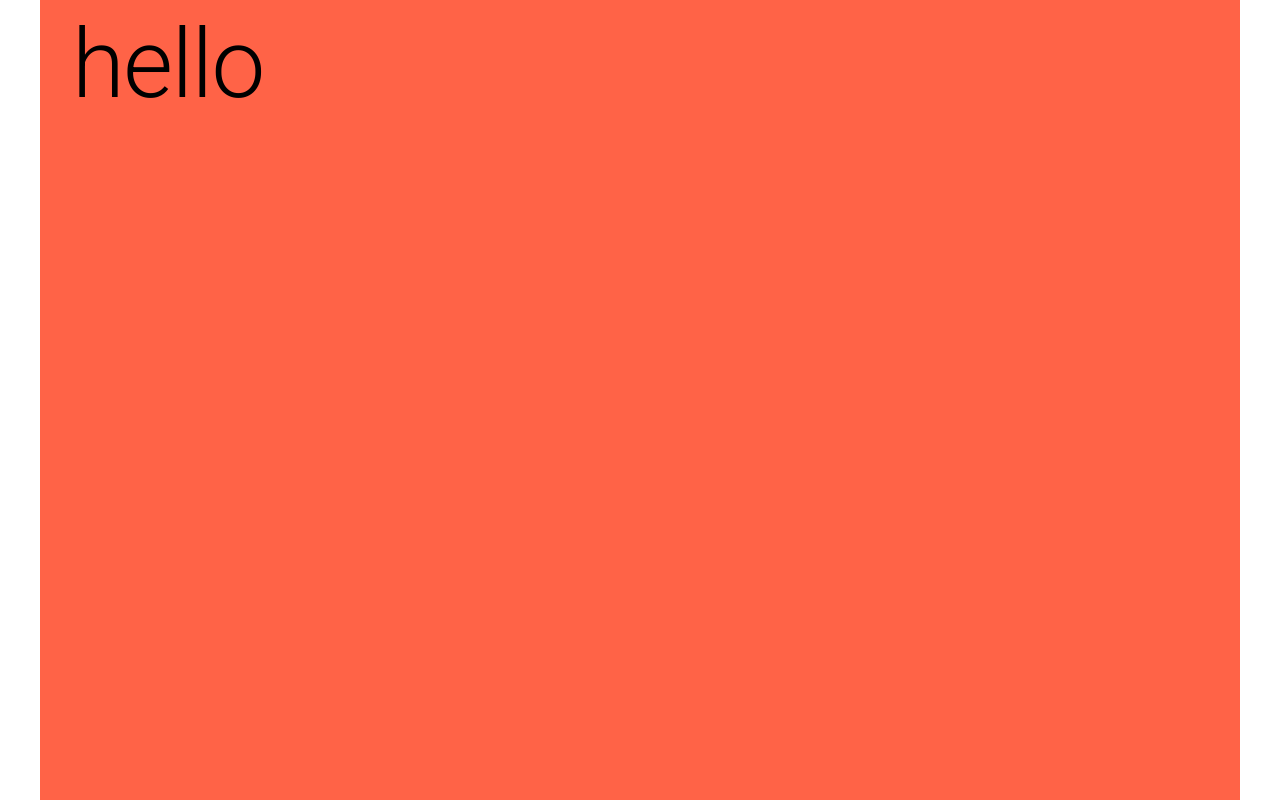
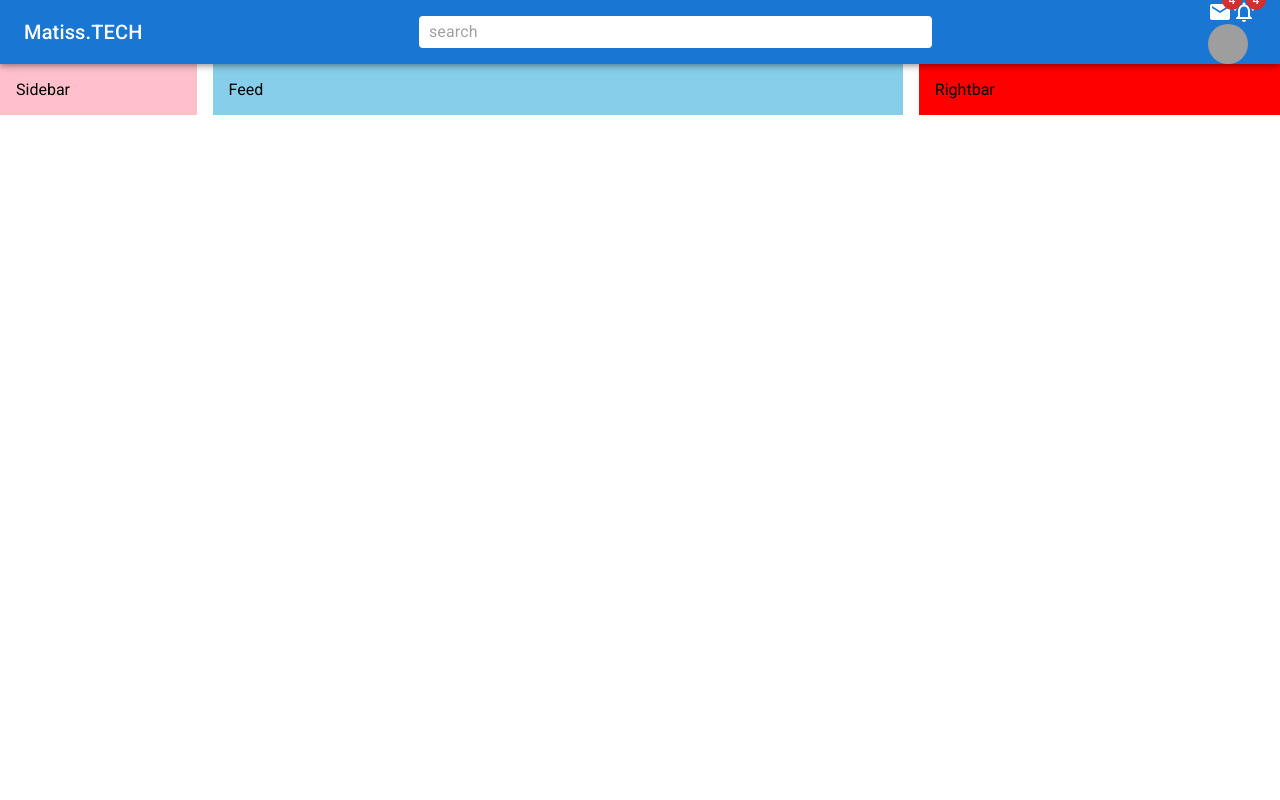
Before and after one commit to Matiss1337/Material-UI-app, a React (Vite) app: page / in a window 1280 px wide. Built offline with nearby package versions, Linux system fonts and the light colour scheme; grey boxes are pictures that could not be loaded.

Commit message:
navbar done

```diff
--- a/index.html
+++ b/index.html
@@ -4,8 +4,14 @@
     <meta charset="UTF-8" />
     <link rel="icon" type="image/svg+xml" href="/vite.svg" />
     <meta name="viewport" content="width=device-width, initial-scale=1.0" />
-    <title>Vite + React</title>
+    <title>Material Ui App</title>
     <link rel="stylesheet" href="https://fonts.googleapis.com/css?family=Roboto:300,400,500,700&display=swap" />
+  <style>
+    *{
+      font-family: 'Roboto', sans-serif;
+      margin: 0;
+    }
+  </style>
   </head>
   <body>
     <div id="root"></div>
--- a/src/App.css
+++ /dev/null
@@ -1,4 +0,0 @@
-body{
-    margin: 0;
-    padding: 0;
-}
--- a/src/App.jsx
+++ b/src/App.jsx
@@ -1,16 +1,22 @@
-import { Container } from '@mui/material'
-import Typography from '@mui/material/Typography'
 import React from 'react'
-import './App.css'
+import Feed from './components/Feed'
+import Sidebar from './components/Sidebar'
+import Rightbar from './components/Rightbar'
+import Box from '@mui/material/Box';
+import { Container, Stack } from '@mui/material';
+import Navbar from './components/Navbar';
 
 function App() {
 
   return (
-    <div className="App">
-      <Container sx={{bgcolor: "tomato", height: "100vh"}}>
-<Typography variant='h1' sx={{p:1}}>hello</Typography>
-    </Container>
-    </div>
+    <Box>
+<Navbar/>
+<Stack direction="row" spacing={2} justifyContent="space-between">
+<Sidebar/>
+<Feed/>
+<Rightbar/>
+</Stack>
+    </Box>
   )
 }
 
--- /dev/null
+++ b/src/components/Feed.jsx
@@ -0,0 +1,12 @@
+import React from 'react'
+import Box from '@mui/material/Box';
+
+const Feed = () => {
+  return (
+    <Box bgcolor="skyblue" flex={4} p={2}>
+      Feed
+    </Box>
+  )
+}
+
+export default Feed
--- /dev/null
+++ b/src/components/Navbar.jsx
@@ -0,0 +1,48 @@
+import React from 'react'
+import Box from '@mui/material/Box';
+import { AppBar, Toolbar, Typography, styled, InputBase, Avatar, } from '@mui/material';
+import VideoSettingsIcon from '@mui/icons-material/VideoSettings';
+import { display } from '@mui/system';
+import Badge from '@mui/material/Badge';
+import MailIcon from '@mui/icons-material/Mail';
+import NotificationsActiveOutlinedIcon from '@mui/icons-material/NotificationsActiveOutlined';
+
+const StyledToolbar = styled(Toolbar)({
+  display: "flex",
+  justifyContent: "space-between",
+});
+
+const Search = styled("div")(({ theme }) => ({
+  backgroundColor: "white",
+  padding: "0px 10px",
+  borderRadius: theme.shape.borderRadius,
+  width: "40%",
+}));
+
+const Icons = styled(Box)(({ theme }) => ({
+
+}));
+
+
+const Navbar = () => {
+  return (
+    <AppBar position='sticky'>
+      <StyledToolbar>
+      <Typography variant='h6' sx={{display:{xs:"none", sm:"block"}}}>Matiss.TECH</Typography>
+      <VideoSettingsIcon sx={{display:{xs:"block", sm:"none"}}}/>
+      <Search ><InputBase placeholder='search' fullWidth></InputBase></Search>
+      <Icons>
+      <Badge badgeContent={4} color="error">
+      <MailIcon/>
+      </Badge>
+      <Badge badgeContent={4} color="error">
+      <NotificationsActiveOutlinedIcon/>
+      </Badge>
+      <Avatar src='https://avatars.githubusercontent.com/u/84022755?s=400&u=83b2ca7546e5e320a1d51478a1dc09f89fa022b4&v=4'/>
+      </Icons>
+      </StyledToolbar>
+    </AppBar>
+  )
+}
+
+export default Navbar
--- /dev/null
+++ b/src/components/Rightbar.jsx
@@ -0,0 +1,13 @@
+import React from 'react'
+import Box from '@mui/material/Box';
+
+
+const Rightbar = () => {
+  return (
+    <Box bgcolor="red" flex={2} p={2} sx={{display: {xs: "none", sm: "block"}}}>
+      Rightbar
+      </Box>
+  )
+}
+
+export default Rightbar
--- /dev/null
+++ b/src/components/Sidebar.jsx
@@ -0,0 +1,14 @@
+import React from 'react'
+import Box from '@mui/material/Box';
+
+
+function Sidebar() {
+
+  return (
+    <Box bgcolor="pink" flex={1} p={2} sx={{display: {xs: "none", sm: "block"}}}>
+Sidebar
+    </Box>
+  )
+}
+
+export default Sidebar
--- a/src/main.jsx
+++ b/src/main.jsx
@@ -3,10 +3,9 @@ import ReactDOM from 'react-dom/client'
 import App from './App'
 
 
+
 ReactDOM.createRoot(document.getElementById('root')).render(
   <React.StrictMode>
-
     <App />
-
   </React.StrictMode>,
 )
```
